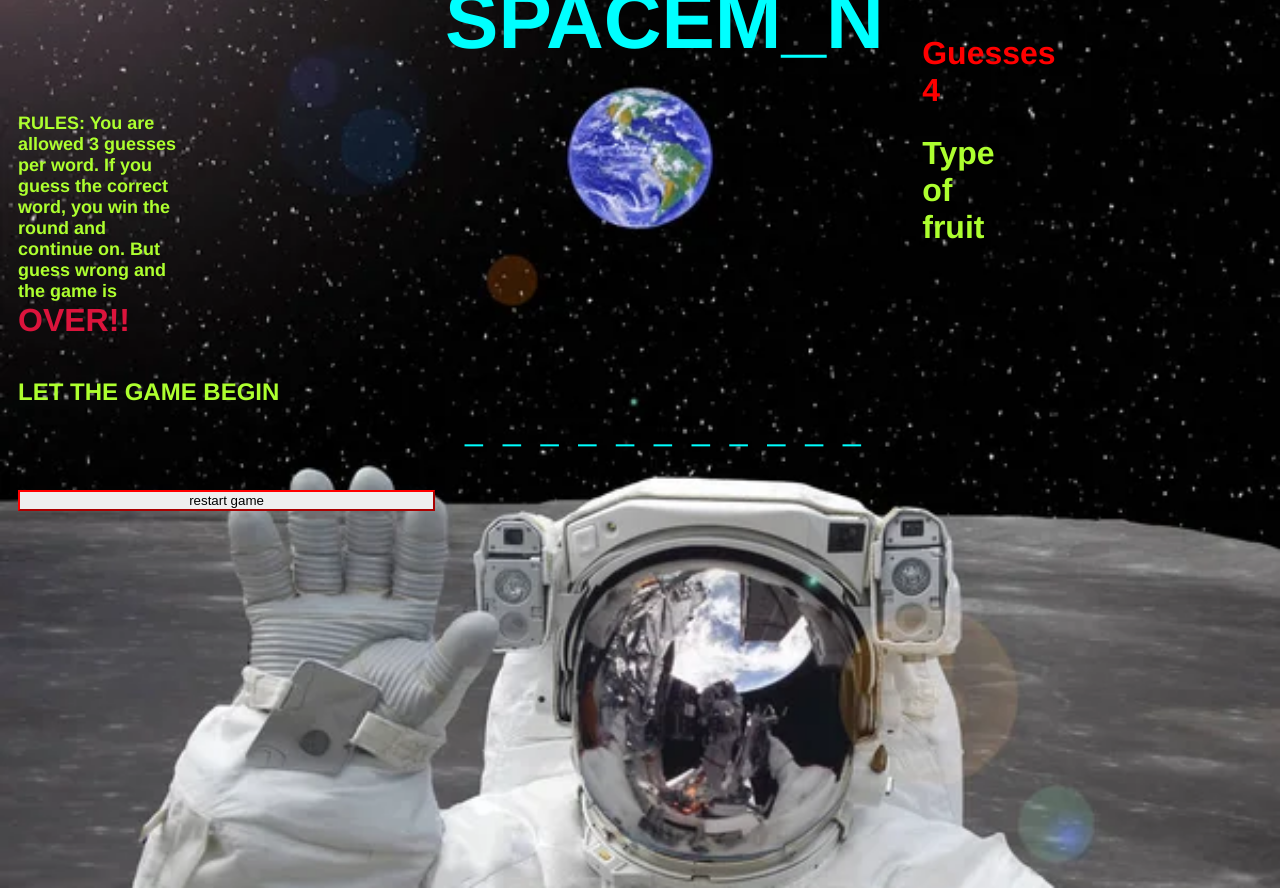
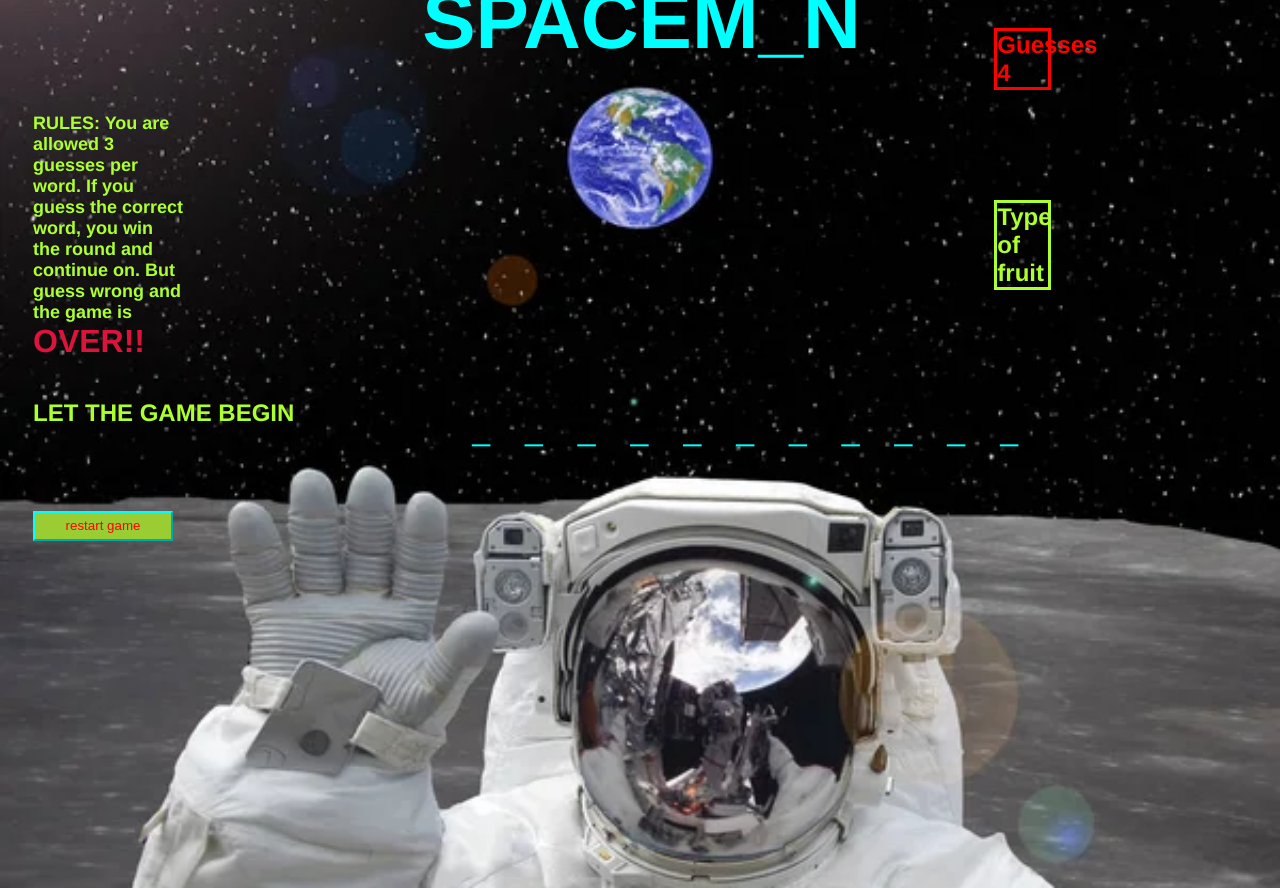
Before and after one commit to Akil92/spaceman, a plain HTML site: page index.html in a window 1280 px wide. Drawn offline with Linux system fonts and the light colour scheme.

Commit message:
restart button

```diff
--- a/index.html
+++ b/index.html
@@ -16,7 +16,7 @@
     But guess wrong and the game is <span>OVER!!</span>
       </h2>
       <h3>LET THE GAME BEGIN</h3>
-      <button type="button" class="restart" style="border-color:red;" style="width: 10%;">restart game</button>
+      <button type="button" class="restart" style="border-color:aqua;" style="width: 10%;">restart game</button>
    </div>
    <section>
      <h1 id="title" class="main-title">SPACEM_N</h1>
@@ -28,11 +28,28 @@
    <div id="YOU WIN"></div>
    <style>
      .try {
-        font-size: xx-large;
+        font-size: x-large;
+        box-sizing: border-box;
+        border: solid;
+        position: relative;
+        right: -50px;
+
+
      }
       .hint {
-        font-size: xx-large;
-      }
+        font-size: x-large;
+        box-sizing: border-box;
+        border: solid;
+        position:relative;
+        top: 90px;
+        right: -50px;
+    }
+     .restart {
+        width:140px;
+        height:30px;
+        background-color: yellowgreen;
+        color: red;
+     }
    </style>
    <spot>
      <h2 class="try" id="tries" style="color:red;" style="font-weight: bolder;"> Guesses 4 </h2>
--- a/main.js
+++ b/main.js
@@ -39,9 +39,7 @@ document.addEventListener("keydown",(event)=> {
          for(let i=0; i < answerArr.length; i++) {
             if (answerArr[i] === wordInput)
             letterDivs[i].innerText = wordInput;
-
          }
-
          console.log(wordInput,"Correct")
        }
     })
@@ -49,21 +47,6 @@ document.addEventListener("keydown",(event)=> {
 })
 
 
-
-
-
-
-
-
-//    document.querySelector("main").addEventListener("click", handleInput);
-
-// dashes.addEventListener("keydown", (e)=> {
-//     if(!e.repeat) {
-//         logMessage(`key "${e.key}" pressed [event: keydown]`);
-//     } else {
-//         logMessage(`key "${e.key}" repeating [event: keydown]`);
-//     }
-// });
 
 // ----------functions-----------
 function init() {
@@ -88,18 +71,15 @@ function startGame() {
       console.log(testWord[randomIndex].length)
       let clue =  document.querySelector("#hints")
       clue.innerHTML = game.hint
+}
+startGame()
 
 
 
+function minusTries(cb) {
+   let tries = 4; tries >= 0; tries--;
+   tryEl.innerText = tries;
 }
-startGame()
-
-// function minusTries() {
-//     tries = tries - 1;
-//     if (tries === 0) {
-//         return "YOU LOSE!"
-//     }
-//}
 
 
 
@@ -111,6 +91,13 @@ function wrongLetters() {
     }
 };
 
+
+document.querySelector(".restart").addEventListener('click', function(){
+    window.location.reload();
+    return false;
+  });
+
+
 // //In response to user clicking the spot to input a letter
 // function handleInput(evt) {
 // //    if () return;
@@ -120,9 +107,3 @@ function wrongLetters() {
 // function render() {
 
 // }
-
-//------check if user input is correct
-// let winner = checkWordInputForWinner();
-// if(winner) return "YOU WIN! Continue to next word"
-// // User input not correct
-// return letterSpace
--- a/style.css
+++ b/style.css
@@ -36,14 +36,6 @@ padding-bottom: 60px;
 font-size:x-large;
 
 
-spot {
-color: aquamarine;
-}
-
-.try {
-color:aqua
-}
-
 }
 section{
 text-align: center;
@@ -61,13 +53,14 @@ display:flex;
 padding:10px;
 position:relative;
 bottom: 30px;
+margin-left: 15px;
 }
 
 #instructions {
     display: flex;
     color: greenyellow;
     flex-direction: column;
-    width: 33%;
+    width: 30%;
     position: relative;
     top: 80px;
 }
```
Lines whose indentation alone changed are shown as unchanged.
